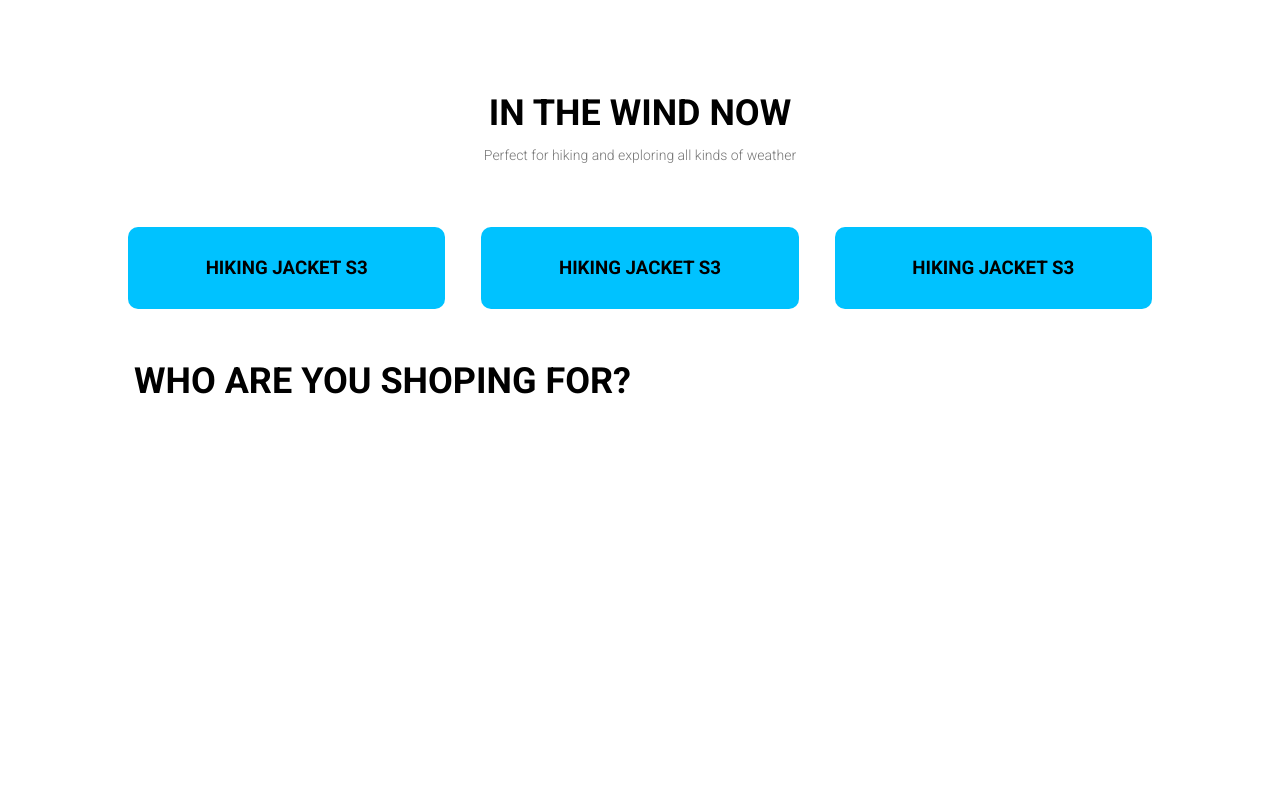
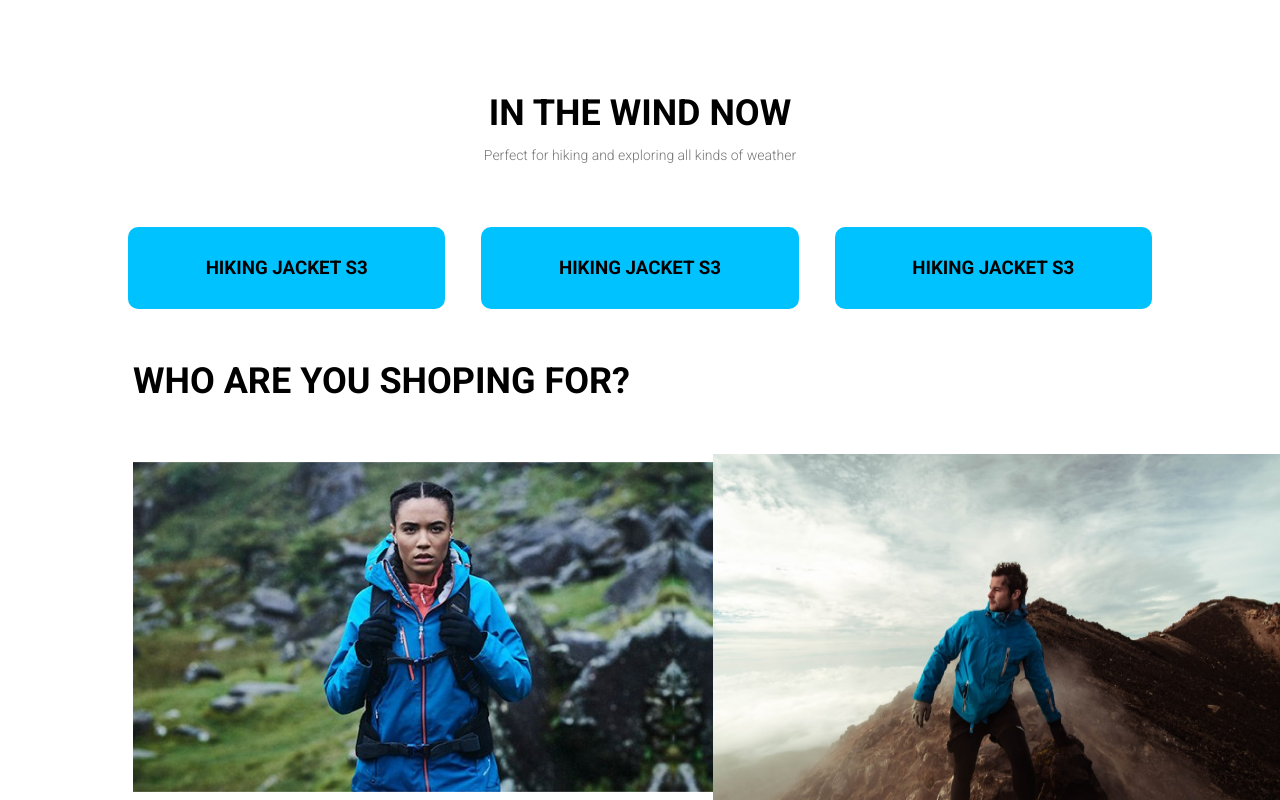
Before and after one commit to Eskilmm/HTML-CSS-CA, a plain HTML site: page index.html in a window 1280 px wide. Shown: the part 1484-2284 px from the top of the page. Before the commit the page ends 1886 px from the top, so only its background shows below. Drawn offline with Linux system fonts and the light colour scheme.

Commit message:
men-women imgs

```diff
--- a/index.html
+++ b/index.html
@@ -56,6 +56,10 @@
 
     <section class="women-men">
         <h1>WHO ARE YOU SHOPING FOR?</h1>
+        <div class="women-men-img">
+            <img src="/media/Women.png">
+            <img src="/media/men.png">
+        </div>
     </section>
 
 
--- a/style.css
+++ b/style.css
@@ -58,7 +58,7 @@ nav img {
 }
 .icons {
     flex: 1;
-    justify-content: flex-end;
+    justify-content: space-between;
 }
 .profile {
     flex: 1;
@@ -162,5 +162,11 @@ nav img {
         width: 80%;
         margin: auto;
         text-align: left;
-        padding-left: 12px;
+        padding-left: 10px;
     }
+
+    .women-men-img {
+        margin-top: 5%;
+        display: flex;
+        justify-content: space-between;
+    }
```
Also changed, not shown: media/Women.png (added), media/men.png (added).
